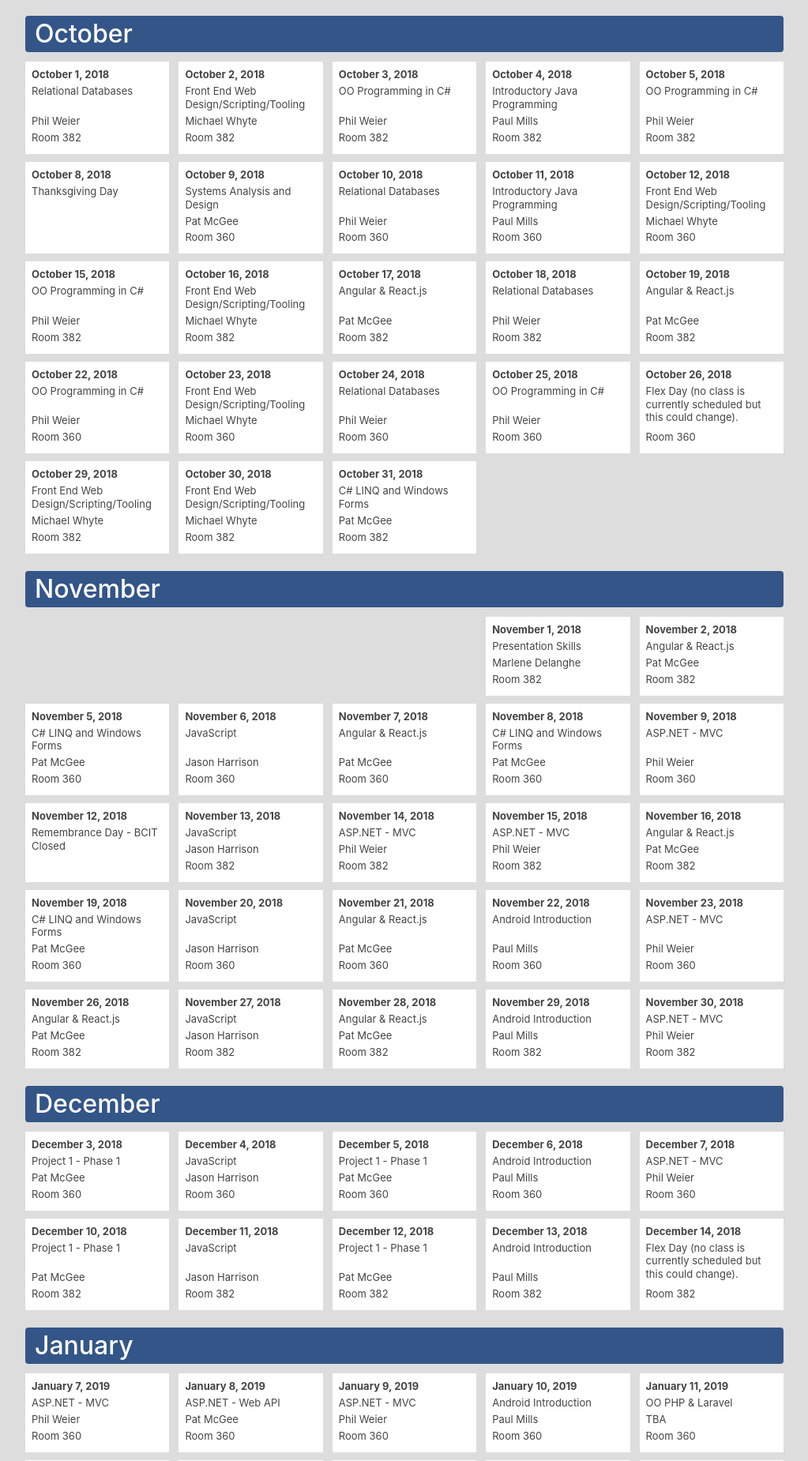
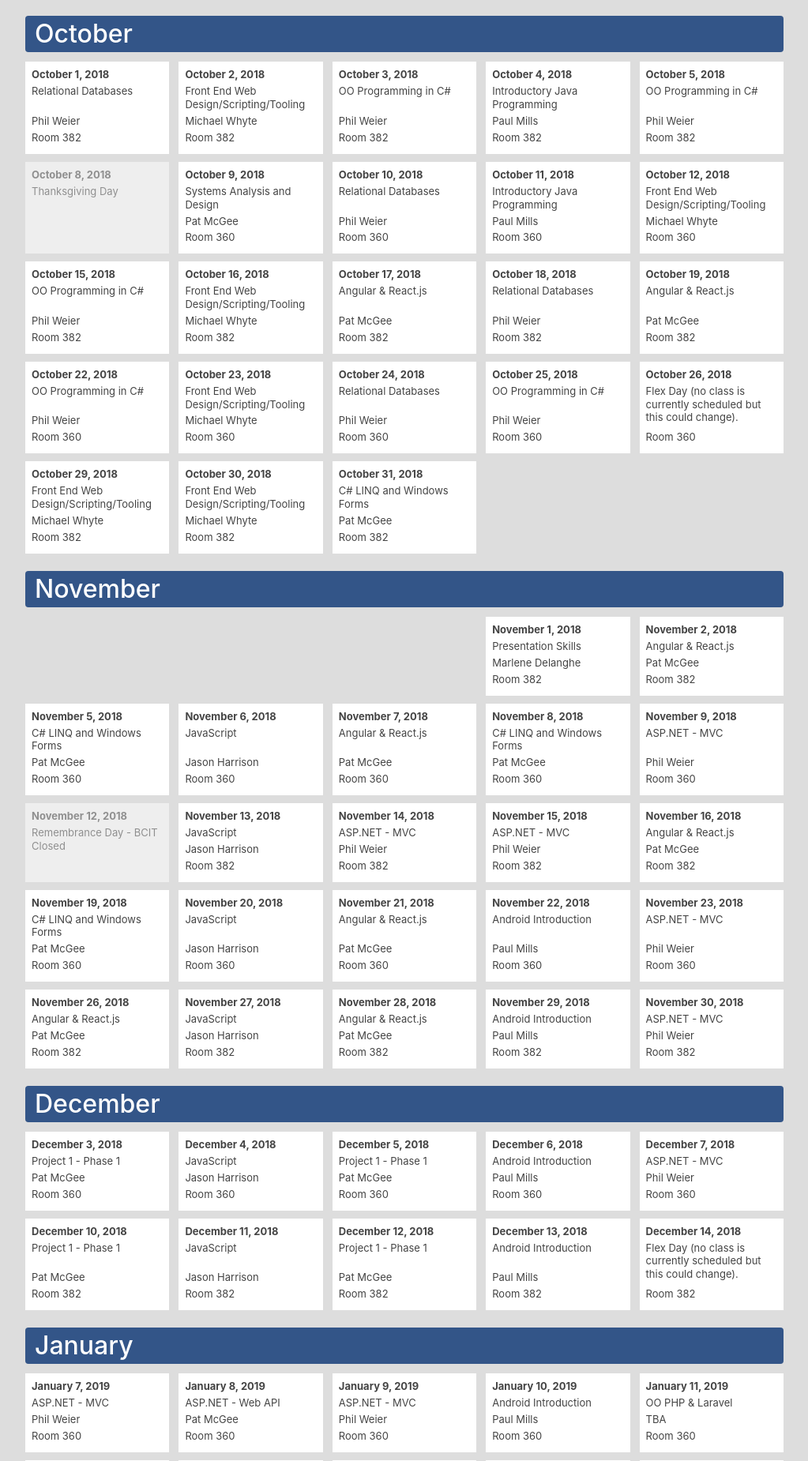
Before and after one commit to BCIT-SSD-A/une-front-end-p2, a PHP site: page /schedule/ in a window 1280 px wide. Shown: the part 637-2487 px from the top of the page at 79% size, without its empty margins (128-1151 px from the left). Run offline with PHP 8.4, Linux system fonts and the light colour scheme; style sheets or scripts are compiled from the project's sources.

Commit message:
lower opacity on holiday grid items

```diff
--- a/dev/sass/elements/calendar/_desktop-grid.scss
+++ b/dev/sass/elements/calendar/_desktop-grid.scss
@@ -30,6 +30,9 @@
             border-bottom: none;
             background-color: $color-bg-secondary;
             color: $color-fg-secondary;
+            &.holiday {
+                opacity: 0.5;
+            }
             > * {
                 position: static;
                 font-size: $size-small;
```
